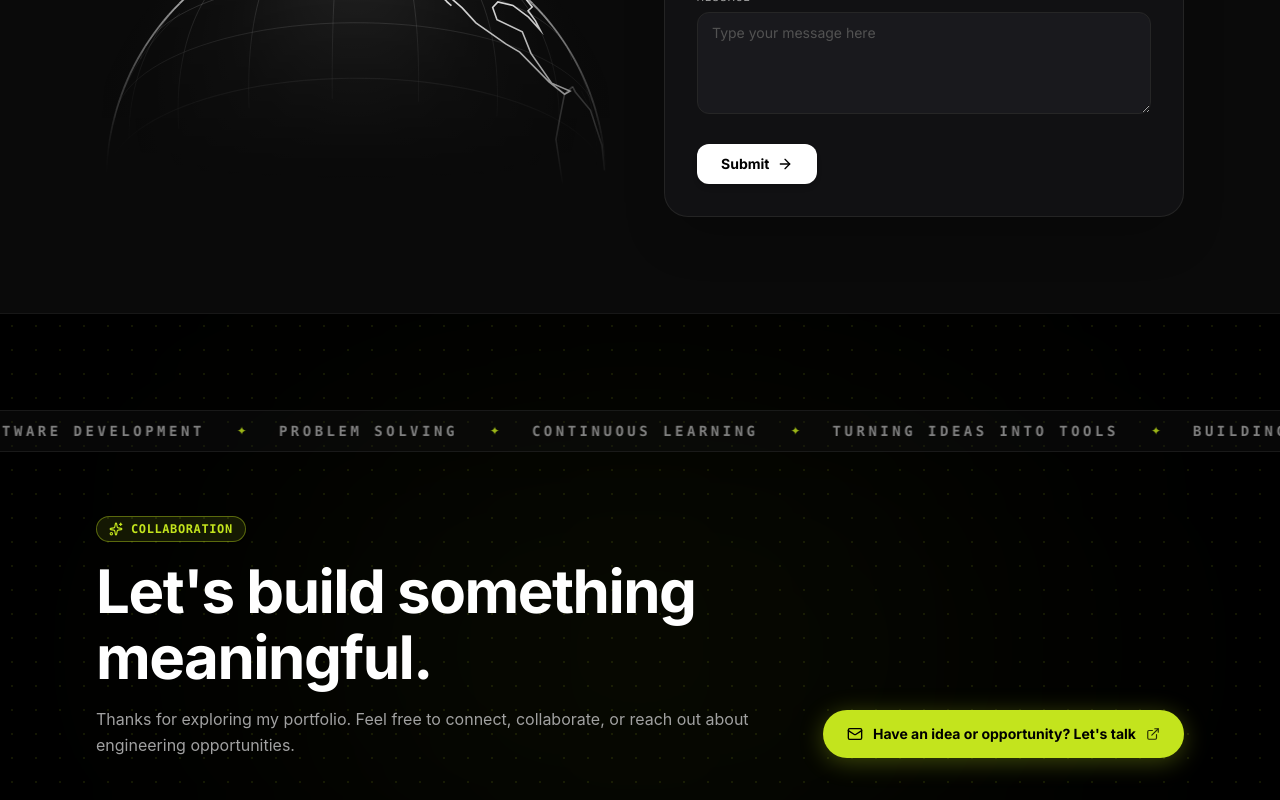
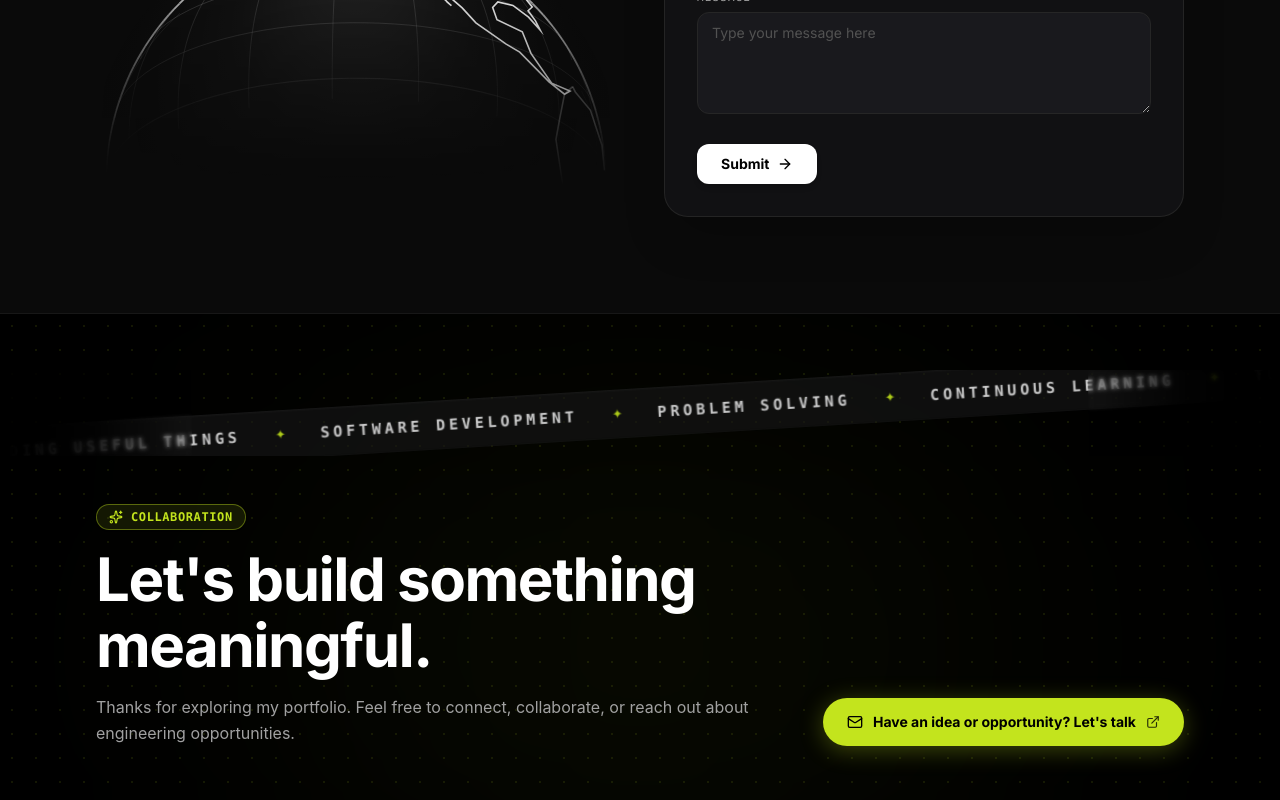
Before and after one commit to Timothy-Raju/portfolio, a React (Vite) app: page / in a window 1280 px wide. Shown: the part 8580-9380 px from the top of the page. Built offline with nearby package versions, Linux system fonts and the light colour scheme; the HTML template or start-up script is replaced by a standard one; a web font is replaced by a local one.

Commit message:
update the marquee in footer

```diff
--- a/src/components/ui/footer-section.tsx
+++ b/src/components/ui/footer-section.tsx
@@ -174,7 +174,7 @@ export const FooterSection: React.FC = () => {
       ref={footerRef}
       id="footer"
       aria-label="Site Footer"
-      className="relative w-full pt-16 sm:pt-24 pb-8 bg-neutral-100 dark:bg-black text-neutral-900 dark:text-neutral-100 transition-colors duration-500 overflow-hidden border-t border-neutral-200/80 dark:border-neutral-900"
+      className="relative w-full pt-10 sm:pt-14 pb-8 bg-neutral-100 dark:bg-black text-neutral-900 dark:text-neutral-100 transition-colors duration-500 overflow-hidden border-t border-neutral-200/80 dark:border-neutral-900"
     >
       {/* Background Ambient Glows & Grid */}
       <div
@@ -184,16 +184,41 @@ export const FooterSection: React.FC = () => {
       <div className="absolute inset-0 opacity-10 bg-[radial-gradient(#C3E41D_1px,transparent_1px)] [background-size:24px_24px] pointer-events-none" />
 
       {/* ============================================================== */}
-      {/* A. Continuous Moving Marquee                                  */}
+      {/* A. Continuous Moving Marquee (Subtle -3.5° Tilt & Blurred Edges)*/}
       {/* ============================================================== */}
-      <div className="relative w-full overflow-hidden mb-12 sm:mb-16 select-none opacity-80 hover:opacity-100 transition-opacity">
-        <div className="flex w-max animate-marquee py-2.5 border-y border-neutral-300/60 dark:border-neutral-800/80 bg-neutral-200/40 dark:bg-neutral-900/40 backdrop-blur-xs">
-          {/* Repeat twice for seamless infinite loop */}
+      <div className="relative w-full overflow-hidden py-3 sm:py-5 mb-8 sm:mb-12 select-none opacity-90 hover:opacity-100 transition-opacity">
+        {/* Left Boundary Blur & Fade Overlay */}
+        <div
+          aria-hidden="true"
+          className="absolute left-0 top-0 bottom-0 w-24 sm:w-48 z-20 pointer-events-none bg-gradient-to-r from-neutral-100 dark:from-black via-neutral-100/80 dark:via-black/80 to-transparent backdrop-blur-[2px]"
+        />
+
+        {/* Right Boundary Blur & Fade Overlay */}
+        <div
+          aria-hidden="true"
+          className="absolute right-0 top-0 bottom-0 w-24 sm:w-48 z-20 pointer-events-none bg-gradient-to-l from-neutral-100 dark:from-black via-neutral-100/80 dark:via-black/80 to-transparent backdrop-blur-[2px]"
+        />
+
+        {/* Tilted wrapper: holds the subtle -3.5° rotation with edge mask */}
+        <div
+          style={{
+            transform: "rotate(-3.5deg) scale(1.08)",
+            transformOrigin: "center center",
+            WebkitMaskImage: "linear-gradient(to right, transparent 0%, black 10%, black 90%, transparent 100%)",
+            maskImage: "linear-gradient(to right, transparent 0%, black 10%, black 90%, transparent 100%)",
+          }}
+          className="w-full flex items-center justify-center"
+        >
+          {/* Scrolling track: holds the translateX marquee animation */}
+          <div className="flex w-max animate-marquee py-2.5 sm:py-3 border-y border-neutral-300/80 dark:border-neutral-800 bg-neutral-200/70 dark:bg-neutral-900/70 backdrop-blur-md shadow-xs">
+            {/* Two identical halves, each with 3 full cycles of phrases for a 100% gapless continuous loop */}
             {[0, 1].map((copyIndex) => (
               <div key={copyIndex} className="flex items-center gap-8 px-4 shrink-0">
+                {[0, 1, 2].map((cycleIdx) => (
+                  <React.Fragment key={`${copyIndex}-${cycleIdx}`}>
                     {MARQUEE_PHRASES.map((phrase, i) => (
-                <React.Fragment key={`${copyIndex}-${i}`}>
-                  <span className="text-xs sm:text-sm font-mono uppercase tracking-[0.25em] text-neutral-600 dark:text-neutral-400 font-semibold whitespace-nowrap">
+                      <React.Fragment key={`${copyIndex}-${cycleIdx}-${i}`}>
+                        <span className="text-xs sm:text-sm font-mono uppercase tracking-[0.25em] text-neutral-800 dark:text-neutral-200 font-semibold whitespace-nowrap">
                           {phrase}
                         </span>
                         <span className="text-[#5c7003] dark:text-[#C3E41D] text-xs select-none">
@@ -201,8 +226,11 @@ export const FooterSection: React.FC = () => {
                         </span>
                       </React.Fragment>
                     ))}
+                  </React.Fragment>
+                ))}
               </div>
             ))}
+          </div>
         </div>
       </div>
 
@@ -339,7 +367,7 @@ export const FooterSection: React.FC = () => {
           }
         }
         .animate-marquee {
-          animation: marqueeScroll 28s linear infinite;
+          animation: marqueeScroll 50s linear infinite;
         }
         @media (prefers-reduced-motion: reduce) {
           .animate-marquee {
```
Also changed, not shown: 4 other files (tests, documents, lock files or other folders). Lines whose indentation alone changed are shown as unchanged.
